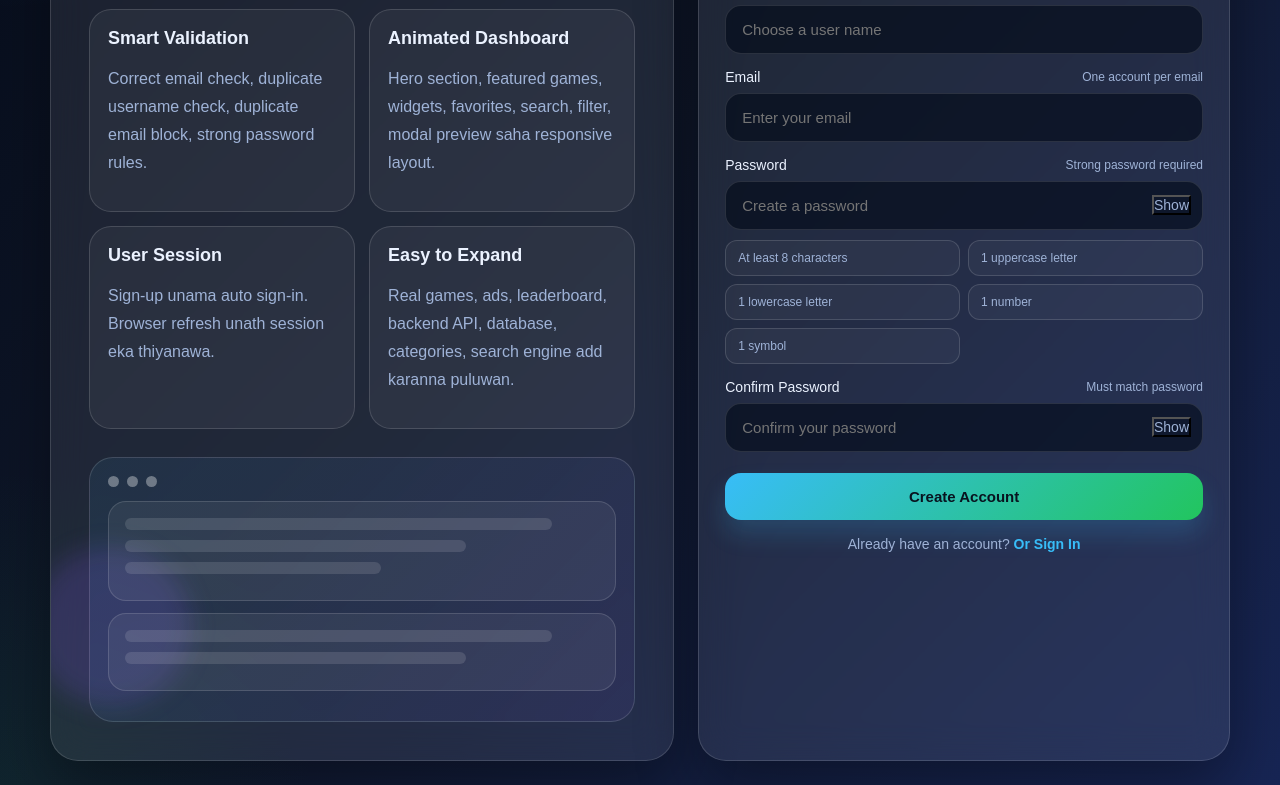
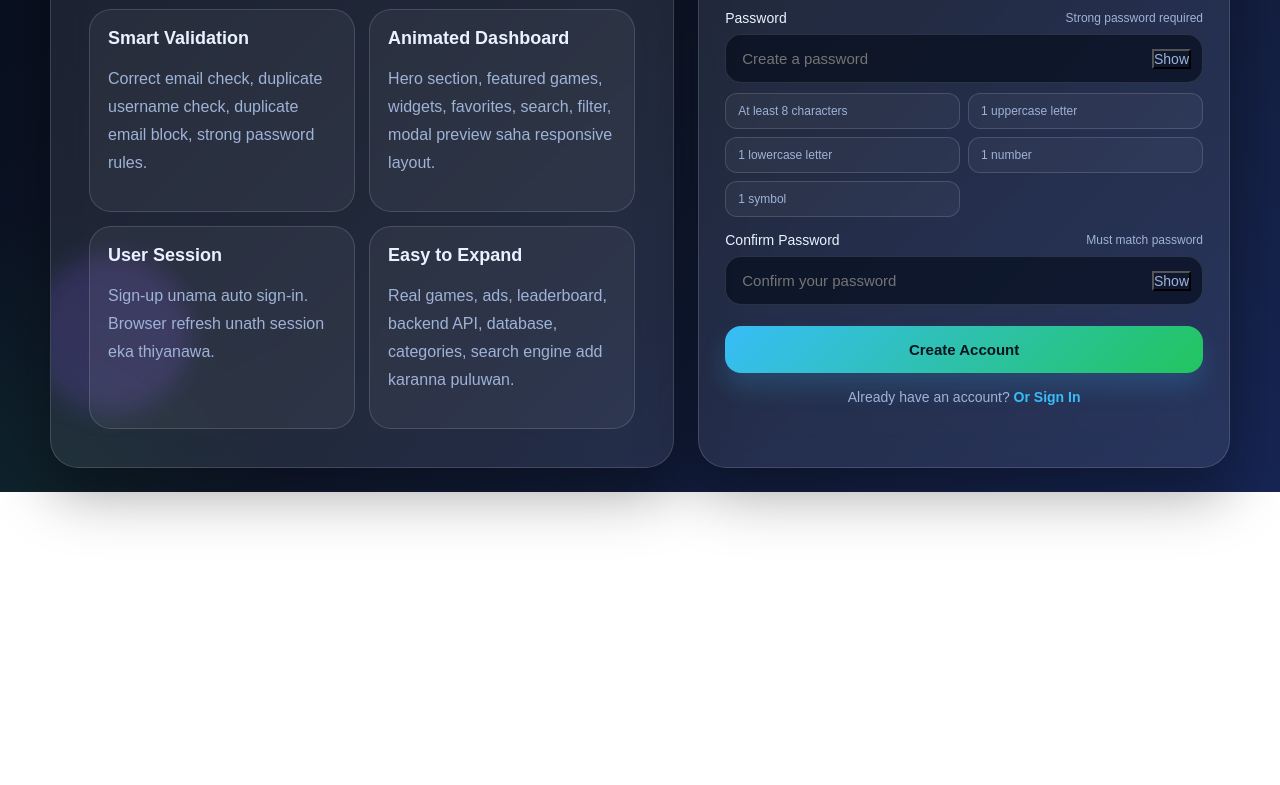
Before and after one commit to Tharaka9973/tharaka9973.github.io, a plain HTML site: page index.html in a window 1280 px wide. Shown: the part 429-1214 px from the top of the page. After the commit the page ends 921 px from the top, so only its background shows below. Drawn offline with Linux system fonts and the light colour scheme.

Commit message:
Update index.html

```diff
--- a/index.html
+++ b/index.html
@@ -600,22 +600,7 @@
           </div>
         </div>
 
-        <div class="auth-preview">
-          <div class="preview-top">
-            <div class="preview-dot"></div>
-            <div class="preview-dot"></div>
-            <div class="preview-dot"></div>
-          </div>
-          <div class="preview-card">
-            <div class="preview-line long"></div>
-            <div class="preview-line med"></div>
-            <div class="preview-line short"></div>
-          </div>
-          <div class="preview-card">
-            <div class="preview-line long"></div>
-            <div class="preview-line med"></div>
-          </div>
-        </div>
+
       </section>
 
       <section class="form-panel">
```
